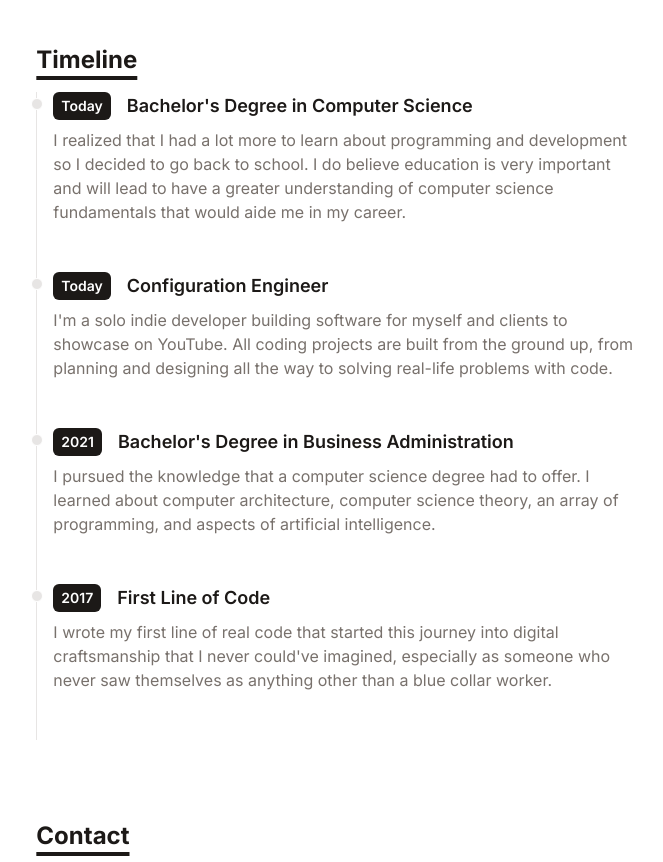
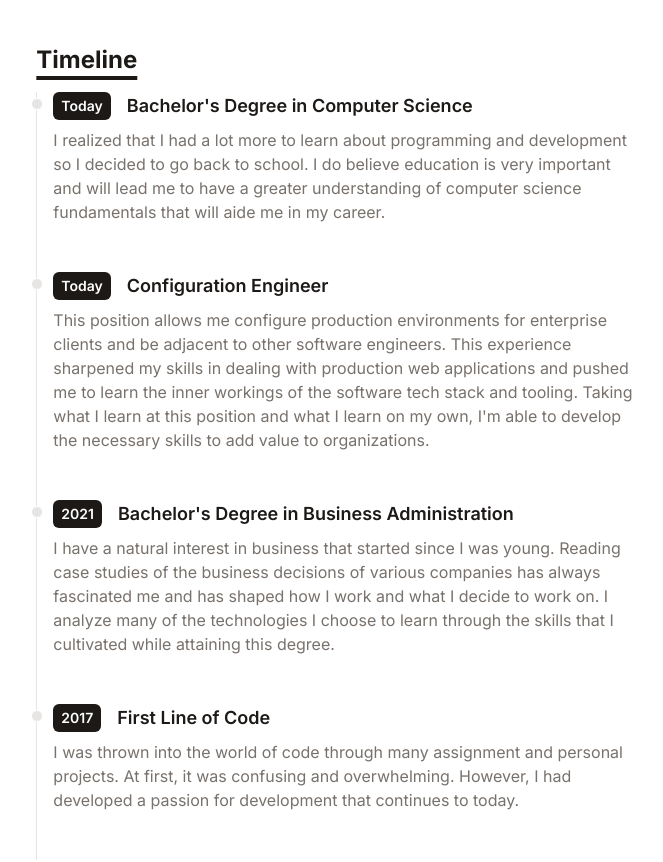
Before and after one commit to fredblaise/portfolio-site, a React (Vite) app: page / in a window 1280 px wide. Shown: the part 1000-1862 px from the top of the page, without its empty margins (305-968 px from the left). Built offline with nearby package versions, Linux system fonts and the light colour scheme.

Commit message:
update to timeline

```diff
--- a/src/data/timeline.js
+++ b/src/data/timeline.js
@@ -1,26 +1,26 @@
 export default [
 	{
 		year: 'Today',
-		title: 'Bachelor\'s Degree in Computer Science',
+		title: "Bachelor's Degree in Computer Science",
 		details:
-			'I realized that I had a lot more to learn about programming and development so I decided to go back to school. I do believe education is very important and will lead to have a greater understanding of computer science fundamentals that would aide me in my career.',
+			'I realized that I had a lot more to learn about programming and development so I decided to go back to school. I do believe education is very important and will lead me to have a greater understanding of computer science fundamentals that will aide me in my career.',
 	},
 	{
 		year: 'Today',
 		title: 'Configuration Engineer',
 		details:
-			"I'm a solo indie developer building software for myself and clients to showcase on YouTube. All coding projects are built from the ground up, from planning and designing all the way to solving real-life problems with code.",
+			"This position allows me configure production environments for enterprise clients and be adjacent to other software engineers. This experience sharpened my skills in dealing with production web applications and pushed me to learn the inner workings of the software tech stack and tooling. Taking what I learn at this position and what I learn on my own, I'm able to develop the necessary skills to add value to organizations.",
 	},
 	{
 		year: '2021',
 		title: "Bachelor's Degree in Business Administration",
 		details:
-			'I pursued the knowledge that a computer science degree had to offer. I learned about computer architecture, computer science theory, an array of programming, and aspects of artificial intelligence.',
+			'I have a natural interest in business that started since I was young. Reading case studies of the business decisions of various companies has always fascinated me and has shaped how I work and what I decide to work on. I analyze many of the technologies I choose to learn through the skills that I cultivated while attaining this degree.',
 	},
 	{
 		year: '2017',
 		title: 'First Line of Code',
 		details:
-			"I wrote my first line of real code that started this journey into digital craftsmanship that I never could've imagined, especially as someone who never saw themselves as anything other than a blue collar worker.",
+			"I was thrown into the world of code through many assignment and personal projects. At first, it was confusing and overwhelming. However, I had developed a passion for development that continues to today.",
 	},
 ]
```
